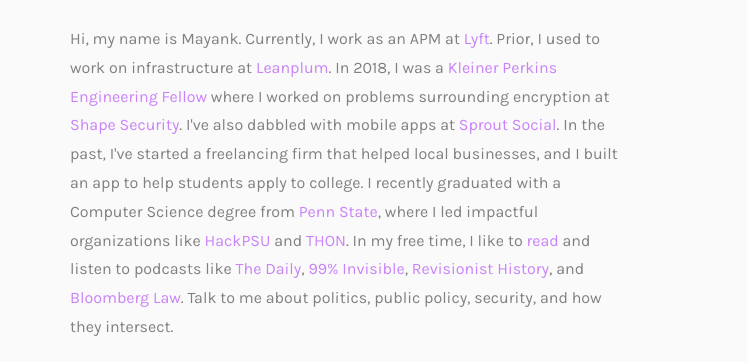
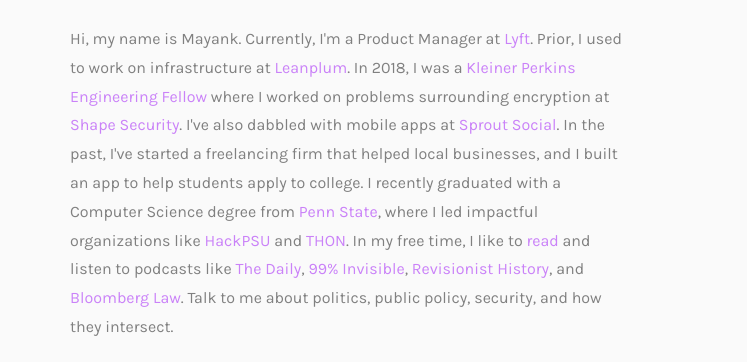
Before and after one commit to mayankmmmx/mayankmmmx.github.io, a plain HTML site: page index.html in a window 1280 px wide. Shown: the part 278-640 px from the top of the page, 0-747 px from the left. Drawn offline with nearby package versions, Linux system fonts and the light colour scheme; files whose address does not match are found by name; a web font is replaced by a local one.

Commit message:
Update index.html

```diff
--- a/index.html
+++ b/index.html
@@ -85,7 +85,7 @@
 							<div class="item">
 								<h2><span>Mayank</span><span>Makwana</span></h2>
 							</div>
-								<p>Hi, my name is Mayank. Currently, I work as an APM at <a href="https://www.lyft.com">Lyft</a>. Prior, I used to work on infrastructure at <a href="https://www.leanplum.com">Leanplum</a>. In 2018, I was a <a href="http://fellows.kleinerperkins.com">Kleiner Perkins Engineering Fellow</a> where I worked on problems surrounding encryption at <a href="https://www.shapesecurity.com"> Shape Security</a>. I've also dabbled with mobile apps at <a href="https://www.sproutsocial.com">Sprout Social</a>. In the past, I've started a freelancing firm that helped local businesses, and I built an app to help students apply to college. I recently graduated with a Computer Science degree from <a href="https://psu.edu">Penn State</a>, where I led impactful organizations like <a href="https://hackpsu.com">HackPSU</a> and <a href="https://thon.org">THON</a>. In my free time, I like to <a href="https://www.goodreads.com/user/show/85709700-mayank-makwana">read</a> and listen to podcasts like <a href="https://www.nytimes.com/podcasts/the-daily">The Daily</a>,
+								<p>Hi, my name is Mayank. Currently, I'm a Product Manager at <a href="https://www.lyft.com">Lyft</a>. Prior, I used to work on infrastructure at <a href="https://www.leanplum.com">Leanplum</a>. In 2018, I was a <a href="http://fellows.kleinerperkins.com">Kleiner Perkins Engineering Fellow</a> where I worked on problems surrounding encryption at <a href="https://www.shapesecurity.com"> Shape Security</a>. I've also dabbled with mobile apps at <a href="https://www.sproutsocial.com">Sprout Social</a>. In the past, I've started a freelancing firm that helped local businesses, and I built an app to help students apply to college. I recently graduated with a Computer Science degree from <a href="https://psu.edu">Penn State</a>, where I led impactful organizations like <a href="https://hackpsu.com">HackPSU</a> and <a href="https://thon.org">THON</a>. In my free time, I like to <a href="https://www.goodreads.com/user/show/85709700-mayank-makwana">read</a> and listen to podcasts like <a href="https://www.nytimes.com/podcasts/the-daily">The Daily</a>,
 									<a href="https://99percentinvisible.org">99% Invisible</a>, <a href="http://revisionisthistory.com">Revisionist History</a>, and <a href="https://www.bloomberg.com/podcasts/law">Bloomberg Law</a>. Talk to me about politics, public policy, security, and how they intersect.
 								<p class="colorlib-social-icons">
 									<a href="https://github.com/mayankmmmx"><i class="icon-github2"></i></a> &nbsp
```
